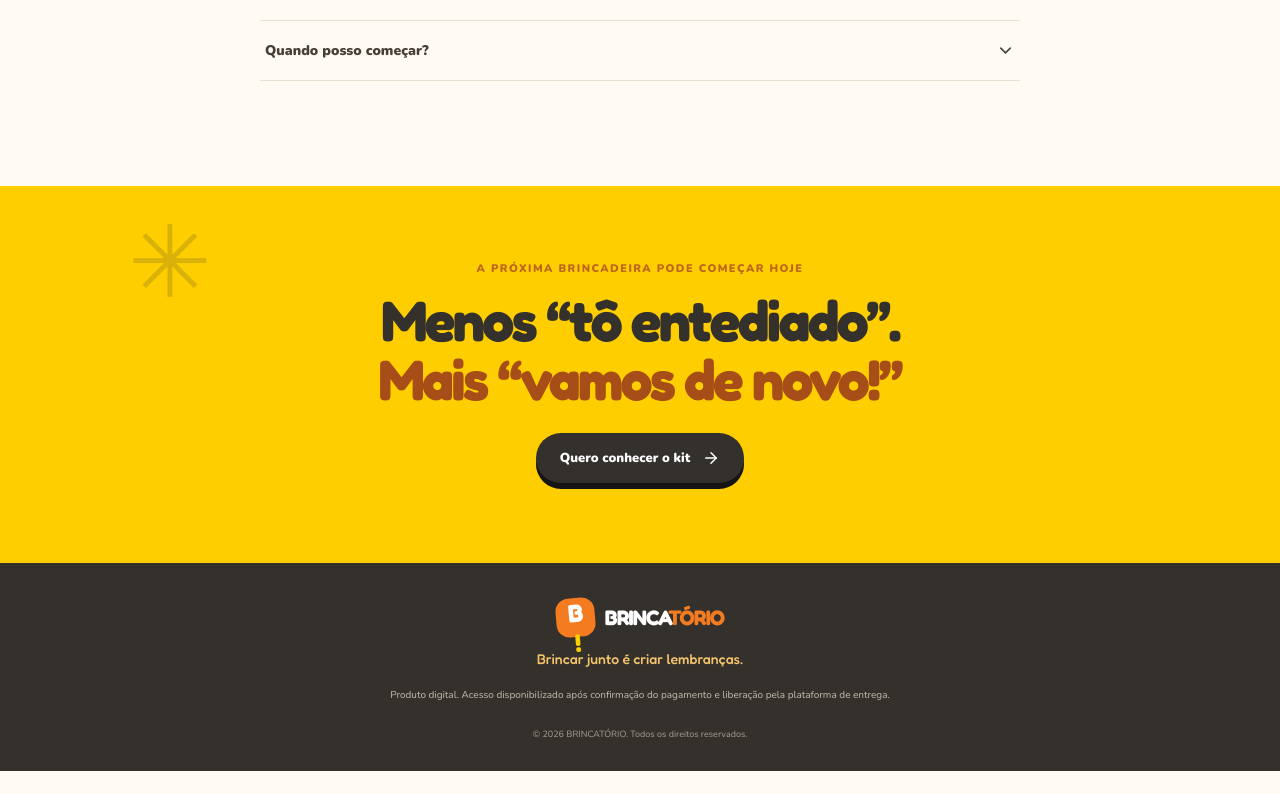
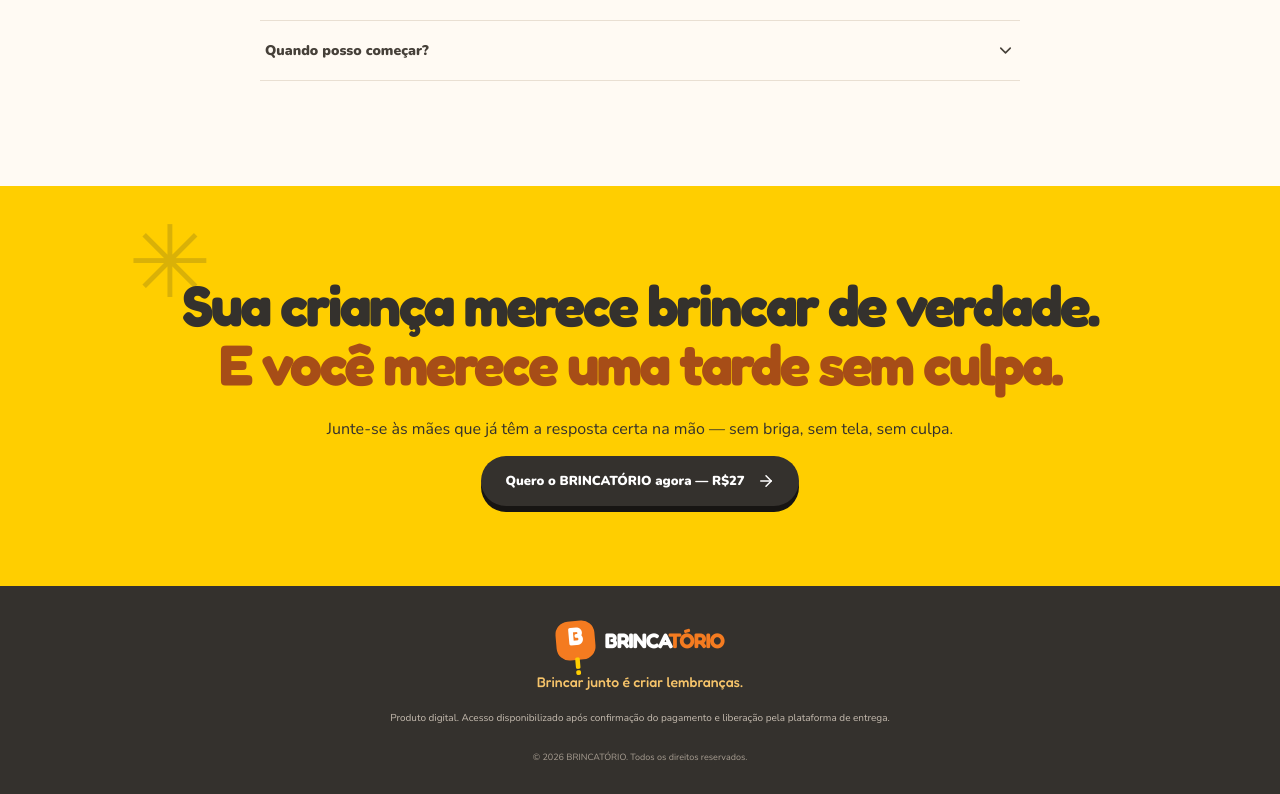
Before and after one commit to thiagosetthework-git/brincatorio, a React (Vite) app: page / in a window 1280 px wide. Shown: the part 5881-6675 px from the top of the page. Before the commit the page ends 6652 px from the top, so only its background shows below. Built offline with nearby package versions, Linux system fonts and the light colour scheme.

Commit message:
Atualiza chamada final do Brincatorio

```diff
--- a/src/App.tsx
+++ b/src/App.tsx
@@ -79,7 +79,7 @@ export default function App() {
     <section className="delivery-section section-wrap"><div className="delivery-icon"><Printer size={30}/></div><div><div className="section-kicker">SIMPLES ASSIM</div><h2>Do digital para a<br/><span>brincadeira de verdade.</span></h2><p>Após a confirmação do pagamento e a liberação do acesso, você recebe as orientações para acessar os arquivos pelo Google Drive. Escolha o que deseja usar, imprima quando quiser e comece a brincar.</p></div><div className="delivery-steps"><div><span>01</span><b>Faça sua compra</b><small>Pagamento único e protegido.</small></div><div><span>02</span><b>Receba o acesso</b><small>Orientações após a aprovação.</small></div><div><span>03</span><b>Escolha e imprima</b><small>Use as atividades no seu ritmo.</small></div></div></section>
     <section className="guarantee-section"><div className="guarantee-seal"><ShieldCheck size={38}/><span>7 DIAS</span><small>DE GARANTIA</small></div><div><div className="section-kicker">SUA COMPRA COM TRANQUILIDADE</div><h2>Você tem 7 dias<br/><span>de garantia.</span></h2><p>Você pode conhecer o material com tranquilidade. A compra conta com garantia de 7 dias, conforme as condições aplicáveis.</p></div></section>
     <section className="faq-section section-wrap" id="duvidas"><div className="section-kicker">AINDA TEM DÚVIDAS?</div><h2>Perguntas <span>frequentes.</span></h2><div className="faq-list">{faqs.map(([q,a],i) => <article className={openFaq===i?'faq-item faq-active':'faq-item'} key={q}><button onClick={() => setOpenFaq(openFaq===i?null:i)} aria-expanded={openFaq===i}><span>{q}</span><ChevronDown size={19}/></button>{openFaq===i && <p>{a}</p>}</article>)}</div></section>
-    <section className="final-cta"><div className="final-spark">✳</div><div className="section-kicker">A PRÓXIMA BRINCADEIRA PODE COMEÇAR HOJE</div><h2>Menos “tô entediado”.<br/><span>Mais “vamos de novo!”</span></h2><button className="button button-dark" onClick={() => goTo('oferta')}>Quero conhecer o kit <ArrowRight size={18}/></button></section>
+    <section className="final-cta"><div className="final-spark">✳</div><h2>Sua criança merece brincar de verdade.<br/><span>E você merece uma tarde sem culpa.</span></h2><p className="final-cta-lead">Junte-se às mães que já têm a resposta certa na mão — sem briga, sem tela, sem culpa.</p><a className="button button-dark" href="https://33e6a400-0935-4772-b839-7d12dc0daf82.frame.claudeusercontent.com/_f/1795566618-596a/#comprar" target="_blank" rel="noreferrer">Quero o BRINCATÓRIO agora — R$27 <ArrowRight size={18}/></a></section>
     <footer className="site-footer"><a className="brand footer-brand" href="#inicio"><span className="brand-mark">B<span>!</span></span><span>BRINCA<span>TÓRIO</span></span></a><p>Brincar junto é criar lembranças.</p><div className="footer-legal">Produto digital. Acesso disponibilizado após confirmação do pagamento e liberação pela plataforma de entrega.</div><small>© {new Date().getFullYear()} BRINCATÓRIO. Todos os direitos reservados.</small></footer>
   </main>
 }
```
